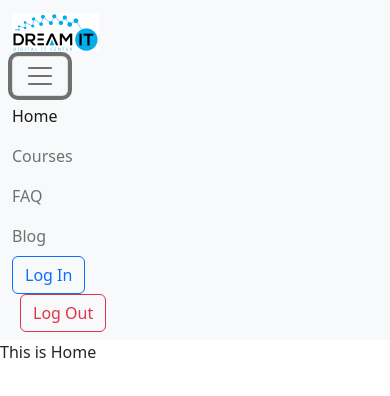
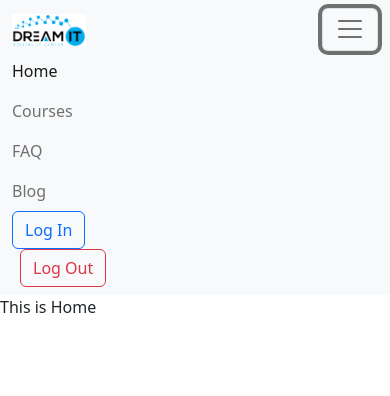
Before and after one commit to tnayem/dream-it, a React (Create React App) app: page / in a window 390 px wide. Both pictures are taken after a click on the button "Toggle navigation". Shown: the top 396 px of the page. Built offline with nearby package versions, Linux system fonts and the light colour scheme.

Commit message:
route setp compleate

```diff
--- a/src/App.js
+++ b/src/App.js
@@ -41,6 +41,10 @@ function App() {
         {
           path:'/signup',
           element:<SignUp></SignUp>
+        },
+        {
+          path:'*',
+          element:<h1>Page Not Found</h1>
         }
       ]
     }
--- a/src/Component/Navbar/Navbar.js
+++ b/src/Component/Navbar/Navbar.js
@@ -7,10 +7,12 @@ const Navbar = () => {
         <div>
             <nav className="navbar navbar-expand-lg bg-light">
                 <div className="container-fluid container">
-                    <Link className="navbar-brand" to="/"><img className='w-25' src={logo} alt="" /></Link>
-                    <button className="navbar-toggler" type="button" data-bs-toggle="collapse" data-bs-target="#navbarNav" aria-controls="navbarNav" aria-expanded="false" aria-label="Toggle navigation">
-                        <span className="navbar-toggler-icon"></span>
-                    </button>
+                    <span className='d-flex'>
+                        <Link className="navbar-brand" to="/"><img className='w-25' src={logo} alt="" /></Link>
+                        <button className="navbar-toggler me-auto" type="button" data-bs-toggle="collapse" data-bs-target="#navbarNav" aria-controls="navbarNav" aria-expanded="false" aria-label="Toggle navigation">
+                            <span className="navbar-toggler-icon"></span>
+                        </button>
+                    </span>
                     <div className="collapse navbar-collapse" id="navbarNav">
                         <ul className="navbar-nav ms-auto">
                             <li className="nav-item">
@@ -20,10 +22,10 @@ const Navbar = () => {
                                 <Link className="nav-link" to="/courses">Courses</Link>
                             </li>
                             <li className="nav-item">
-                                <Link className="nav-link" to="/courses">FAQ</Link>
+                                <Link className="nav-link" to="/faq">FAQ</Link>
                             </li>
                             <li className="nav-item">
-                                <Link className="nav-link" to="/courses">Blog</Link>
+                                <Link className="nav-link" to="/blog">Blog</Link>
                             </li>
                             <Link to='/login'><button className='btn btn-outline-primary'>Log In</button></Link>
                             <Link to='/signup'><button className='btn btn-outline-danger ms-2'>Log Out</button></Link>
```
